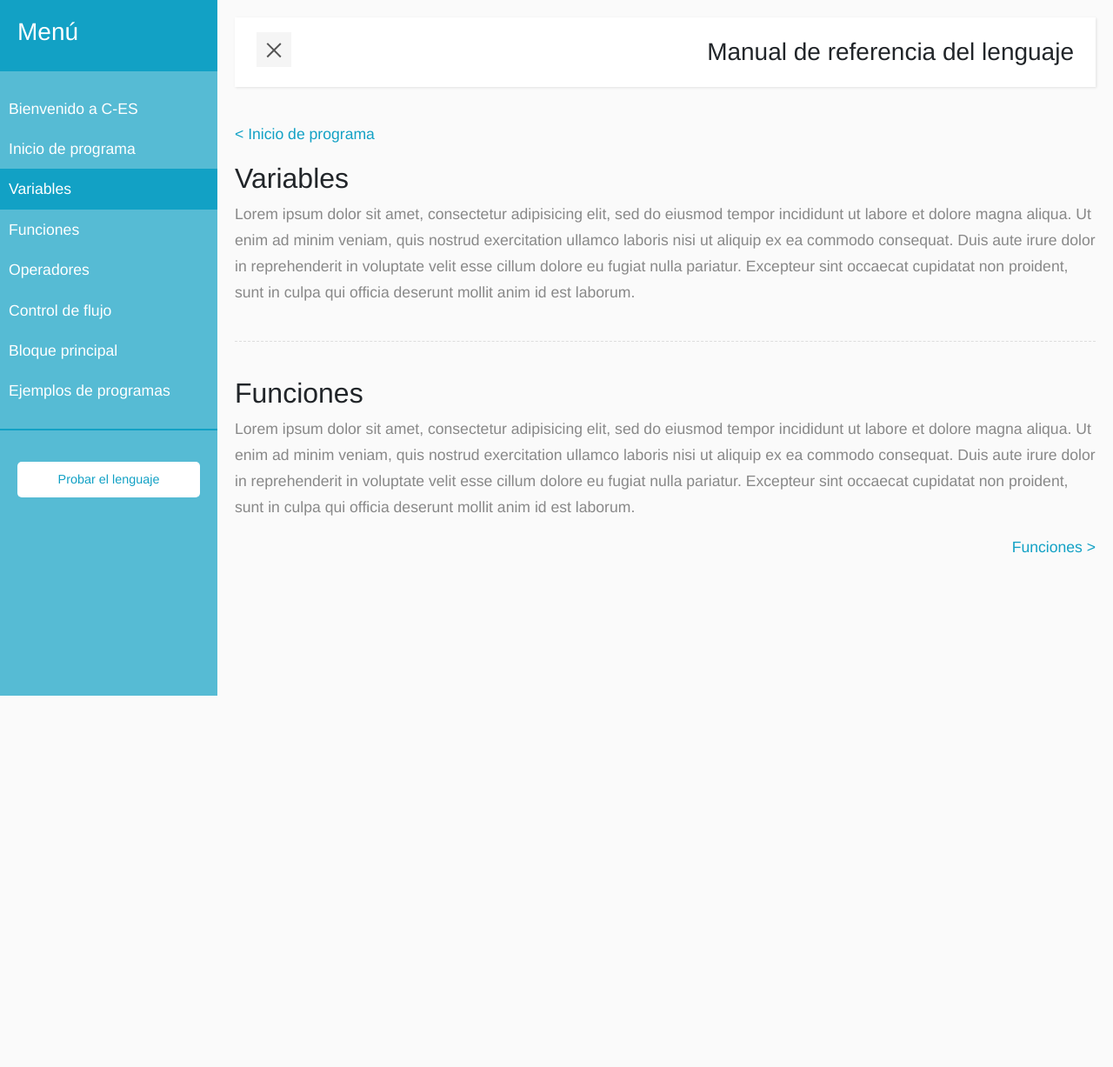
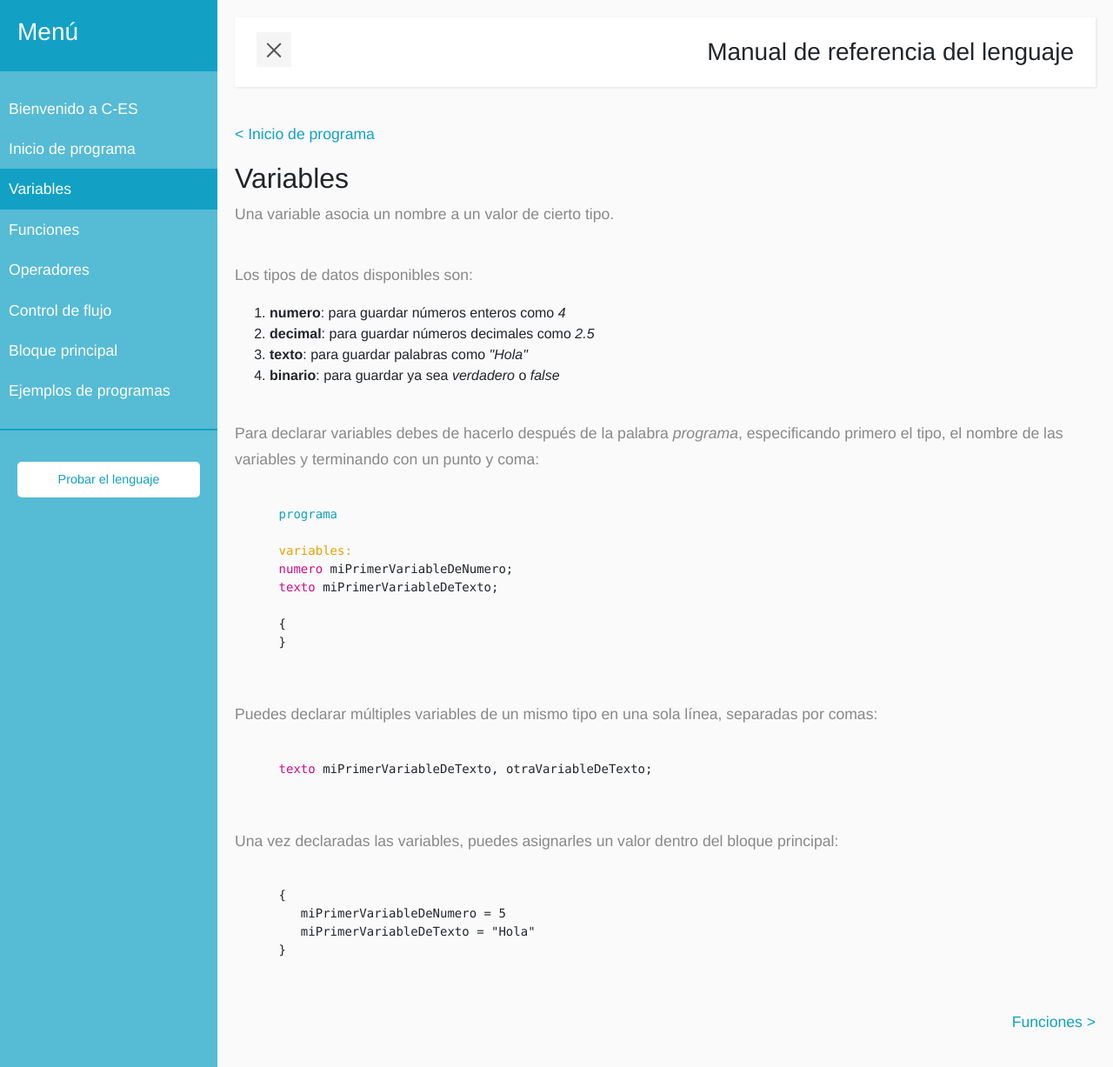
Before and after one commit to AlexHenkel/C-ES, a Flask app: page /variables in a window 1280 px wide. Shown: the whole page at 87% size. Before the commit the page ends 800 px from the top, so only its background shows below. Run offline with Flask 2, Linux system fonts and the light colour scheme; some libraries are stand-ins or nearby versions.

Commit message:
Finish variables.html

```diff
--- a/static/css/manual.css
+++ b/static/css/manual.css
@@ -44,6 +44,14 @@ a, a:hover, a:focus {
 
 .comment {
    color: rgb(23, 169, 43);
+}
+
+.reserved-word-2 {
+   color: rgb(233, 159, 0);
+}
+
+.reserved-word-3 {
+   color: rgb(211, 9, 133);
 }
 
 /********** Sidebar **********/
--- a/templates/inicio.html
+++ b/templates/inicio.html
@@ -63,7 +63,7 @@
       {
          <span class="reserved-word">imprimir</span>("¡Hola, mundo!")
       }
-      </code>
+         </code>
          </pre>
 
          <p>Ahora vamos a entender cada pieza del programa anterior.</p>
@@ -90,7 +90,7 @@
 
       {
       }
-      </code>
+         </code>
          </pre>
 
          <div class="line"></div>
@@ -112,7 +112,7 @@
          <span class="comment">// Esto también.</span>
          <span class="reserved-word">imprimir</span>("¡Hola, mundo!")
       }
-      </code>
+         </code>
          </pre>
 
          <p>Debido a que los comentarios son ignorados al procesar tu código, puedes ponerlos en cualquier lugar.</p>
--- a/templates/variables.html
+++ b/templates/variables.html
@@ -53,18 +53,56 @@
          <p class="text-left"><a href="/inicio" class="resource">< Inicio de programa</a></p>
 
          <h2>Variables</h2>
-         <p>Lorem ipsum dolor sit amet, consectetur adipisicing elit, sed do eiusmod tempor incididunt ut labore et dolore magna aliqua.
-            Ut enim ad minim veniam, quis nostrud exercitation ullamco laboris nisi ut aliquip ex ea commodo consequat. Duis aute
-            irure dolor in reprehenderit in voluptate velit esse cillum dolore eu fugiat nulla pariatur. Excepteur sint occaecat cupidatat
-            non proident, sunt in culpa qui officia deserunt mollit anim id est laborum.</p>
+         <p>Una variable asocia un nombre a un valor de cierto tipo.</p>
 
-         <div class="line"></div>
+         <br />
 
-         <h2>Funciones</h2>
-         <p>Lorem ipsum dolor sit amet, consectetur adipisicing elit, sed do eiusmod tempor incididunt ut labore et dolore magna aliqua.
-            Ut enim ad minim veniam, quis nostrud exercitation ullamco laboris nisi ut aliquip ex ea commodo consequat. Duis aute
-            irure dolor in reprehenderit in voluptate velit esse cillum dolore eu fugiat nulla pariatur. Excepteur sint occaecat cupidatat
-            non proident, sunt in culpa qui officia deserunt mollit anim id est laborum.</p>
+         <p>Los tipos de datos disponibles son:
+            <ol>
+               <li><strong>numero</strong>: para guardar números enteros como <i>4</i></li>
+               <li><strong>decimal</strong>: para guardar números decimales como <i>2.5</i></li>
+               <li><strong>texto</strong>: para guardar palabras como <i>"Hola"</i></li>
+               <li><strong>binario</strong>: para guardar ya sea <i>verdadero</i> o <i>false</i></li>
+            </ol>
+         </p>
+
+         <br />
+
+         <p>Para declarar variables debes de hacerlo después
+            de la palabra <i>programa</i>, especificando primero el tipo, el nombre de las variables y terminando con un punto y coma:
+         </p>
+
+         <pre>
+         <code>
+      <span class="reserved-word">programa</span>
+
+      <span class="reserved-word-2">variables:</span>
+      <span class="reserved-word-3">numero</span> miPrimerVariableDeNumero;
+      <span class="reserved-word-3">texto</span> miPrimerVariableDeTexto;
+
+      {
+      }
+         </code>
+         </pre>
+
+         <p>Puedes declarar múltiples variables de un mismo tipo en una sola línea, separadas por comas:</p>
+
+         <pre>
+         <code>
+      <span class="reserved-word-3">texto</span> miPrimerVariableDeTexto, otraVariableDeTexto;
+         </code>
+         </pre>
+
+         <p>Una vez declaradas las variables, puedes asignarles un valor dentro del bloque principal:</p>
+
+         <pre>
+         <code>
+      {
+         miPrimerVariableDeNumero = 5
+         miPrimerVariableDeTexto = "Hola"
+      }
+         </code>
+         </pre>
 
          <p class="text-right"><a href="/funciones" class="resource">Funciones ></a></p>
       <div>
```
